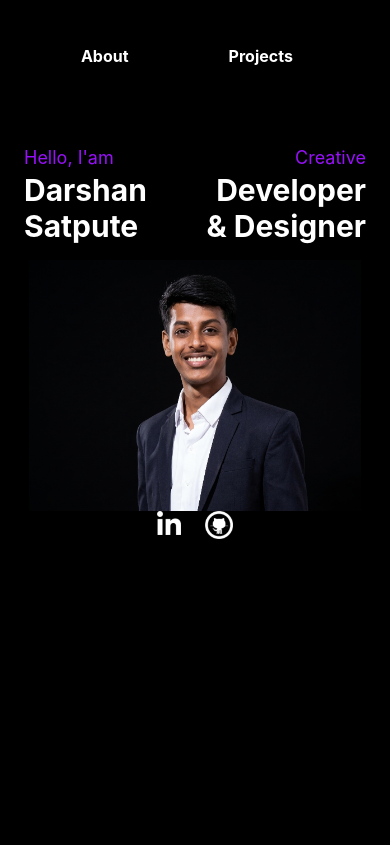
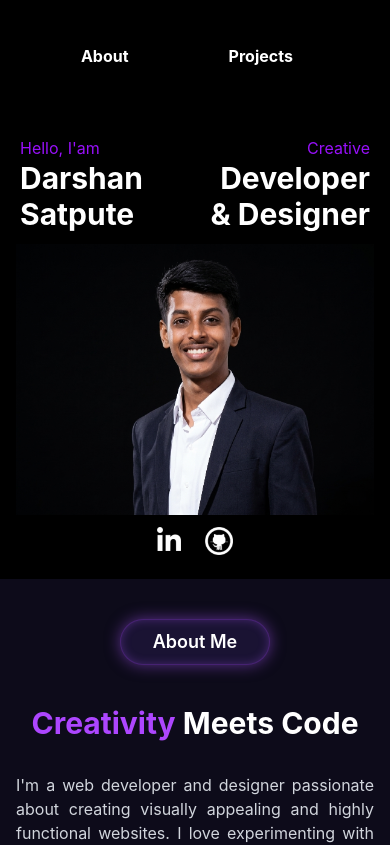
Before and after one commit to darshan123satpute/Portfolio, a React (Vite) app: page / in a window 390 px wide. Shown: the top 845 px of the page. Built offline with nearby package versions, Linux system fonts and the light colour scheme.

Commit message:
5th update

```diff
--- a/src/Intro.jsx
+++ b/src/Intro.jsx
@@ -13,26 +13,21 @@ const Intro = () => {
       once: false,
       mirror: true
     });
-
-    const handleScroll = () => {
-      AOS.refresh();
-    };
-
+    const handleScroll = () => AOS.refresh();
     window.addEventListener('scroll', handleScroll);
-
     return () => window.removeEventListener('scroll', handleScroll);
   }, []);
 
   return (
-    <div className='relative min-h-screen mt-9 overflow-hidden'>
+    <div className='relative mt-9 overflow-hidden'>
 
-      {/* ── MOBILE LAYOUT (flex column, no absolute) ── */}
-      <div className='flex flex-col items-center md:hidden'>
+      {/* ── MOBILE LAYOUT ── */}
+      <div className='flex flex-col items-center md:hidden pb-6'>
 
-        {/* Top text row */}
-        <div className='flex justify-between w-full px-6 pt-6'>
+        {/* Text row */}
+        <div className='flex justify-between w-full px-5 pt-4'>
           <div className='text-white'>
-            <div className='text-purple-600 text-lg' data-aos="fade-right">
+            <div className='text-purple-600 text-base' data-aos="fade-right">
               Hello, I'am
             </div>
             <div className='text-3xl font-bold' data-aos="fade-in">
@@ -41,7 +36,7 @@ const Intro = () => {
           </div>
 
           <div className='text-white text-right'>
-            <div className='text-purple-600 text-lg' data-aos="fade-left">
+            <div className='text-purple-600 text-base' data-aos="fade-left">
               Creative
             </div>
             <div className='text-3xl font-bold' data-aos="fade-in">
@@ -50,85 +45,68 @@ const Intro = () => {
           </div>
         </div>
 
-        {/* Image */}
-        <div className='flex justify-center mt-4'>
+        {/* Image — bigger on mobile */}
+        <div className='flex justify-center mt-3'>
           <img
             src={dimg}
-            alt=""
-            className='w-[85vw] max-w-[400px] h-auto'
+            alt="Darshan Satpute"
+            className='w-[92vw] max-w-[420px] h-auto'
             data-aos="fade-down"
           />
         </div>
 
-        {/* Social icons */}
-        <div className='flex gap-x-6 pb-8' data-aos="fade-up">
-          <a href="https://www.linkedin.com/in/darshansatpute/" target="_blank">
-            <img src={linkedin} className='h-6 w-6 hover:scale-110 transition duration-300'/>
+        {/* Social icons — horizontal, tight below image */}
+        <div className='flex gap-x-6 mt-3' data-aos="fade-up">
+          <a href="https://www.linkedin.com/in/darshansatpute/" target="_blank" rel="noreferrer">
+            <img src={linkedin} className='h-6 w-6 hover:scale-110 transition duration-300' alt="LinkedIn"/>
           </a>
-          <a href="https://github.com/darshan123satpute" target="_blank">
-            <img src={github} className='h-7 w-7 hover:scale-110 transition duration-300'/>
+          <a href="https://github.com/darshan123satpute" target="_blank" rel="noreferrer">
+            <img src={github} className='h-7 w-7 hover:scale-110 transition duration-300' alt="GitHub"/>
           </a>
         </div>
       </div>
 
-      {/* ── DESKTOP LAYOUT (absolute, exactly like before) ── */}
-      <div className='hidden md:block'>
+      {/* ── DESKTOP LAYOUT (unchanged) ── */}
+      <div className='hidden md:block min-h-screen'>
 
-        {/* Center image */}
         <div className='relative flex justify-center'>
           <img
             src={dimg}
-            alt=""
+            alt="Darshan Satpute"
             className='w-[80vw] max-w-[700px] h-auto'
             data-aos="fade-down"
           />
         </div>
 
-        {/* Left text */}
         <div className='text-white absolute top-[20%] left-[10%]'>
-          <div
-            className='text-purple-600 text-2xl lg:text-3xl'
-            data-aos="fade-right"
-          >
+          <div className='text-purple-600 text-2xl lg:text-3xl' data-aos="fade-right">
             Hello, I'am
           </div>
-          <div
-            className='text-4xl lg:text-6xl font-bold'
-            data-aos="fade-in"
-          >
+          <div className='text-4xl lg:text-6xl font-bold' data-aos="fade-in">
             Darshan <br /> Satpute
           </div>
         </div>
 
-        {/* Right text */}
         <div className='text-white absolute top-[20%] right-[10%] text-right'>
-          <div
-            className='text-purple-600 text-2xl lg:text-3xl'
-            data-aos="fade-left"
-          >
+          <div className='text-purple-600 text-2xl lg:text-3xl' data-aos="fade-left">
             Creative
           </div>
-          <div
-            className='text-4xl lg:text-6xl font-bold'
-            data-aos="fade-in"
-          >
+          <div className='text-4xl lg:text-6xl font-bold' data-aos="fade-in">
             Developer <br /> & Designer
           </div>
         </div>
 
-        {/* Social icons */}
         <div
           className='absolute bottom-[150px] left-[200px] flex flex-col gap-y-6 z-50'
           data-aos="fade-right"
         >
-          <a href="https://www.linkedin.com/in/darshansatpute/" target="_blank">
-            <img src={linkedin} className='h-7 w-7 hover:scale-110 transition duration-300'/>
+          <a href="https://www.linkedin.com/in/darshansatpute/" target="_blank" rel="noreferrer">
+            <img src={linkedin} className='h-7 w-7 hover:scale-110 transition duration-300' alt="LinkedIn"/>
           </a>
-          <a href="https://github.com/darshan123satpute" target="_blank">
-            <img src={github} className='h-8 w-8 hover:scale-110 transition duration-300'/>
+          <a href="https://github.com/darshan123satpute" target="_blank" rel="noreferrer">
+            <img src={github} className='h-8 w-8 hover:scale-110 transition duration-300' alt="GitHub"/>
           </a>
         </div>
-
       </div>
 
     </div>
```
